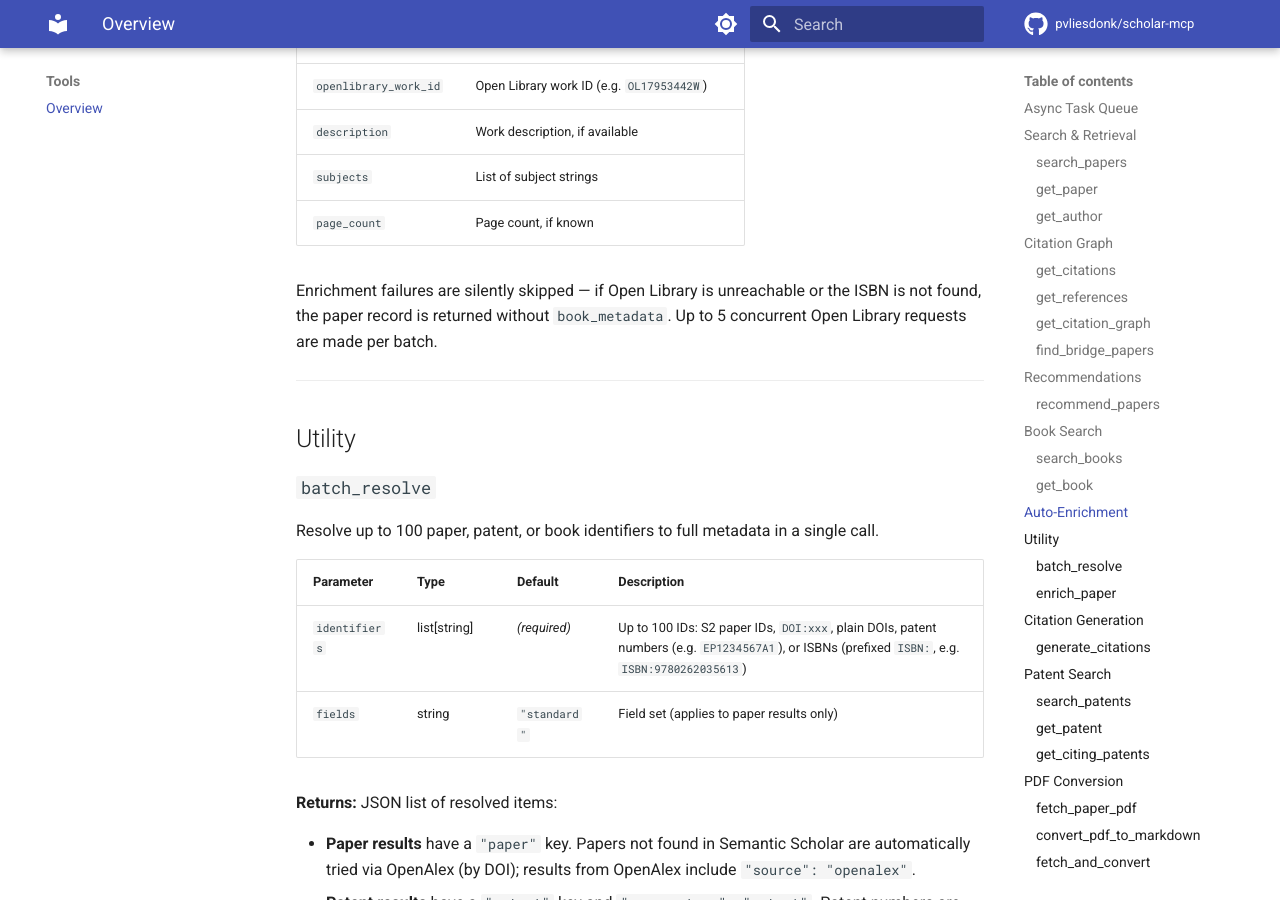
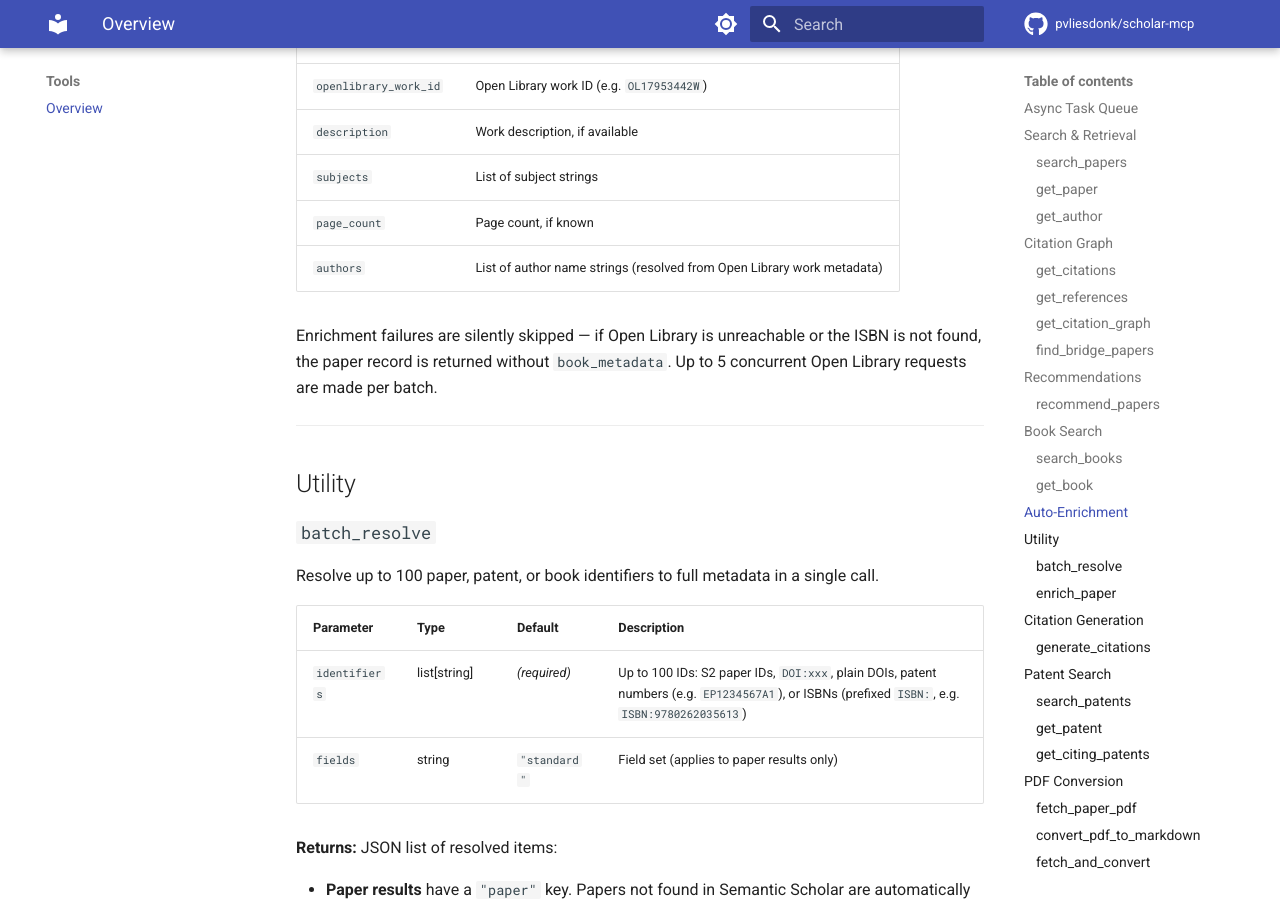
Before and after one commit to pvliesdonk/scholar-mcp, an MkDocs documentation site: the page built from docs/tools/index.md, in a window 1280 px wide and 900 px high, scrolled down 8363 px. Built offline with MkDocs 1.6.1 and Material for MkDocs 9.7.7, drawn with Linux system fonts in a browser that asks for light colours; comment, search, counter and statistics services are not loaded.

Commit message:
docs: add authors field to book_metadata enrichment table (#74)
Co-Authored-By: Claude Sonnet 4.6 <noreply@anthropic.com>

```diff
--- a/docs/tools/index.md
+++ b/docs/tools/index.md
@@ -291,6 +291,7 @@ When `get_paper`, `get_citations`, `get_references`, or `get_citation_graph` ret
 | `description` | Work description, if available |
 | `subjects` | List of subject strings |
 | `page_count` | Page count, if known |
+| `authors` | List of author name strings (resolved from Open Library work metadata) |
 
 Enrichment failures are silently skipped — if Open Library is unreachable or the ISBN is not found, the paper record is returned without `book_metadata`. Up to 5 concurrent Open Library requests are made per batch.
 
```
